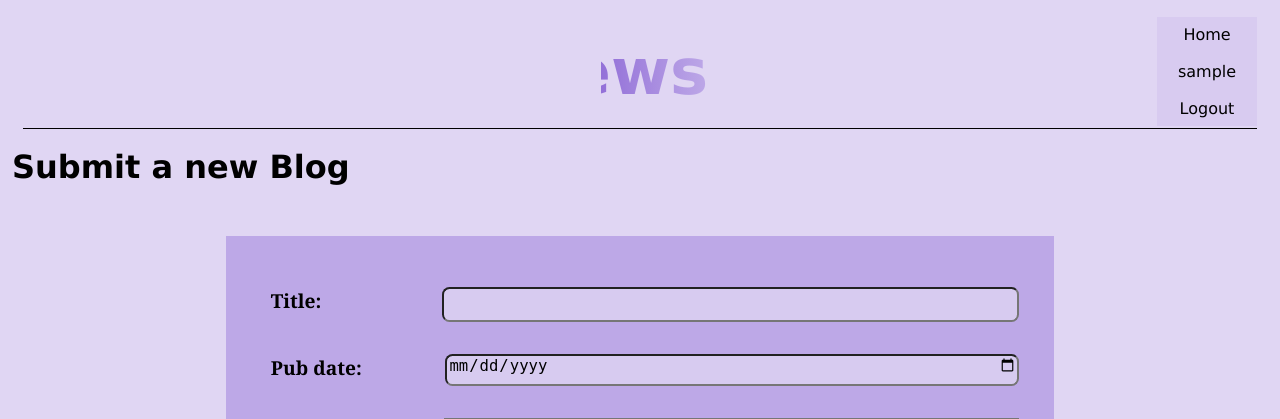
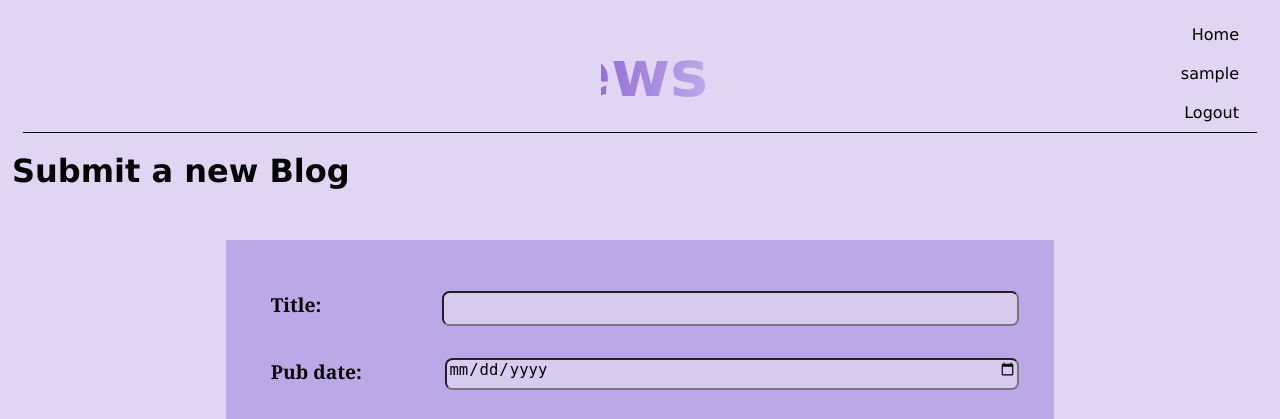
Before and after one commit to rachelBurford/she_codes_django_project, a Django app: page /news/add-story/ in a window 1280 px wide. Shown: the top 419 px of the page. Run offline with Django 3.2, Linux system fonts and the light colour scheme; the visitor is signed in with stand-in values (Sample User, id 1); parts of the project's set-up code (start-up, migrations or seed data) failed here and were passed over; some web fonts are replaced.

Commit message:
update
update

```diff
--- a/she_codes_news/static/styles.css
+++ b/she_codes_news/static/styles.css
@@ -63,7 +63,7 @@
     margin: 0;
     padding: 0;
     background-color: rgba(147, 112, 216, 0.10);
-    width: 100px;
+    width: 130px;
 }
 
 li a {
@@ -71,7 +71,13 @@
     color: #000;
     padding: 8px 16px;
     text-decoration: none;
-    text-align: center;
+    float: right;
+}
+
+#nav_profile_pic {
+    display: block;
+    max-height: 30%;
+    max-width: 30%;
 }
 
 li a:hover {
--- a/she_codes_news/templates/nav.html
+++ b/she_codes_news/templates/nav.html
@@ -2,7 +2,7 @@
     <ul>
         <li><a href="{% url 'news:index' %}">Home</a></li>
         {% if request.user.is_authenticated %}
-            <li><a href="{% url 'users:accountInfo' %}">{{ user.username }}</a></li>
+            <li><img id="nav_profile_pic" src="{{ user.image }}"><a href="{% url 'users:accountInfo' %}">{{ user.username }}</a></li>
             <li><a href="{% url 'logout' %}">Logout</a></li>
         {% else %}
         <li><a href="{% url 'login' %}">Login</a></li>
```
